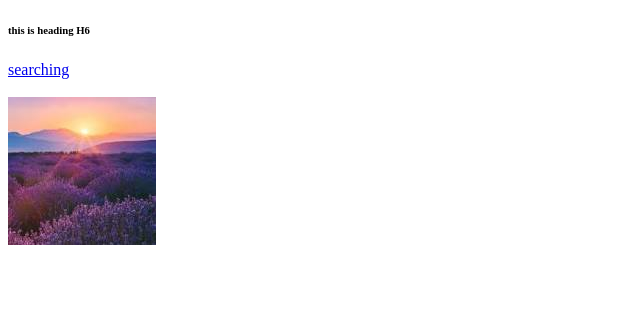
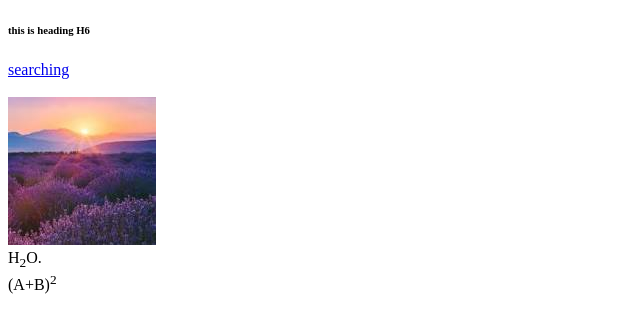
Before and after one commit to Sonukumar201995/html-practice-02, a plain HTML site: page index.html in a window 1280 px wide. Shown: the part 59-392 px from the top of the page, without its empty margins (0-640 px from the left). Drawn offline with Linux system fonts and the light colour scheme.

Commit message:
sub and sup tag

```diff
--- a/index.html
+++ b/index.html
@@ -13,5 +13,11 @@
      <!-- <a href="about.html">About</a> -->
      <br><br>
      <img src="image.jpg" alt="nature image">
+     <br>
+     H<sub>2</sub>O.
+     <br>
+
+     (A+B)<sup>2</sup>
+     <br>
 </body>
 </html>
```
